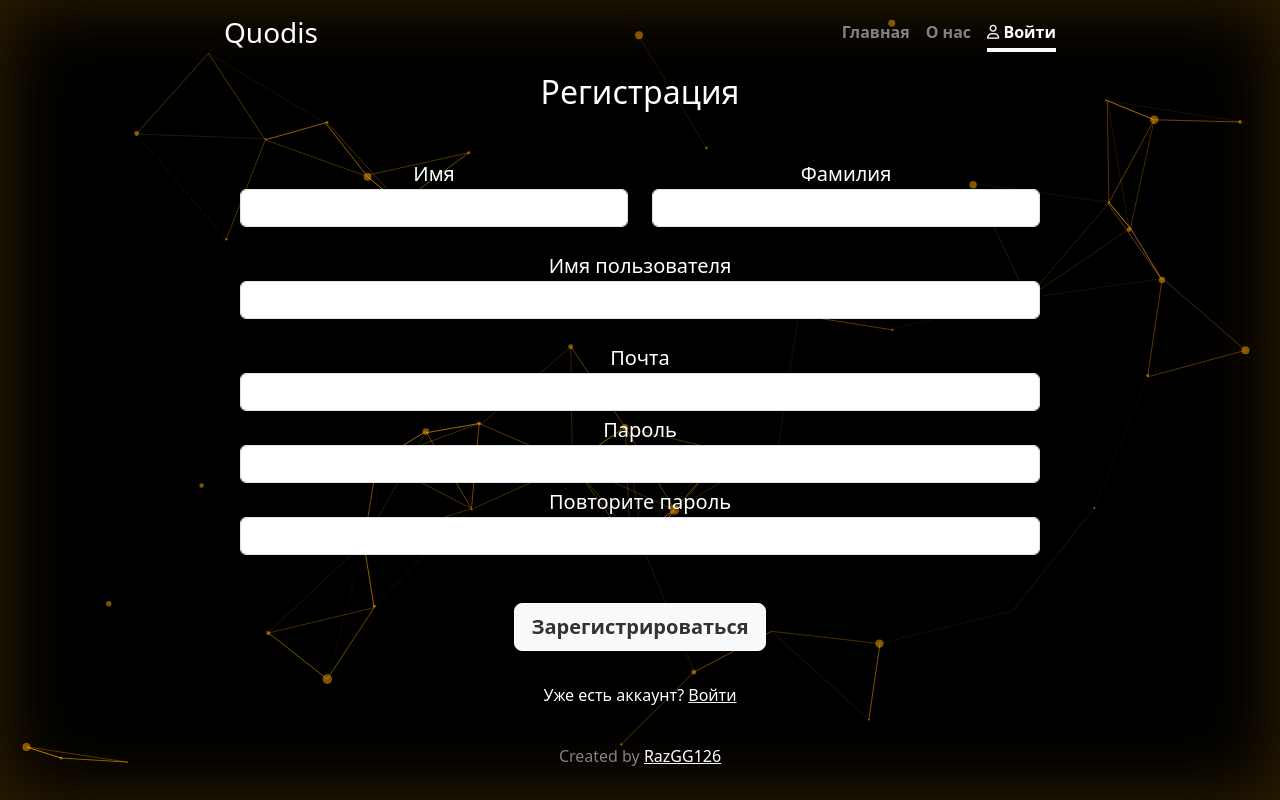
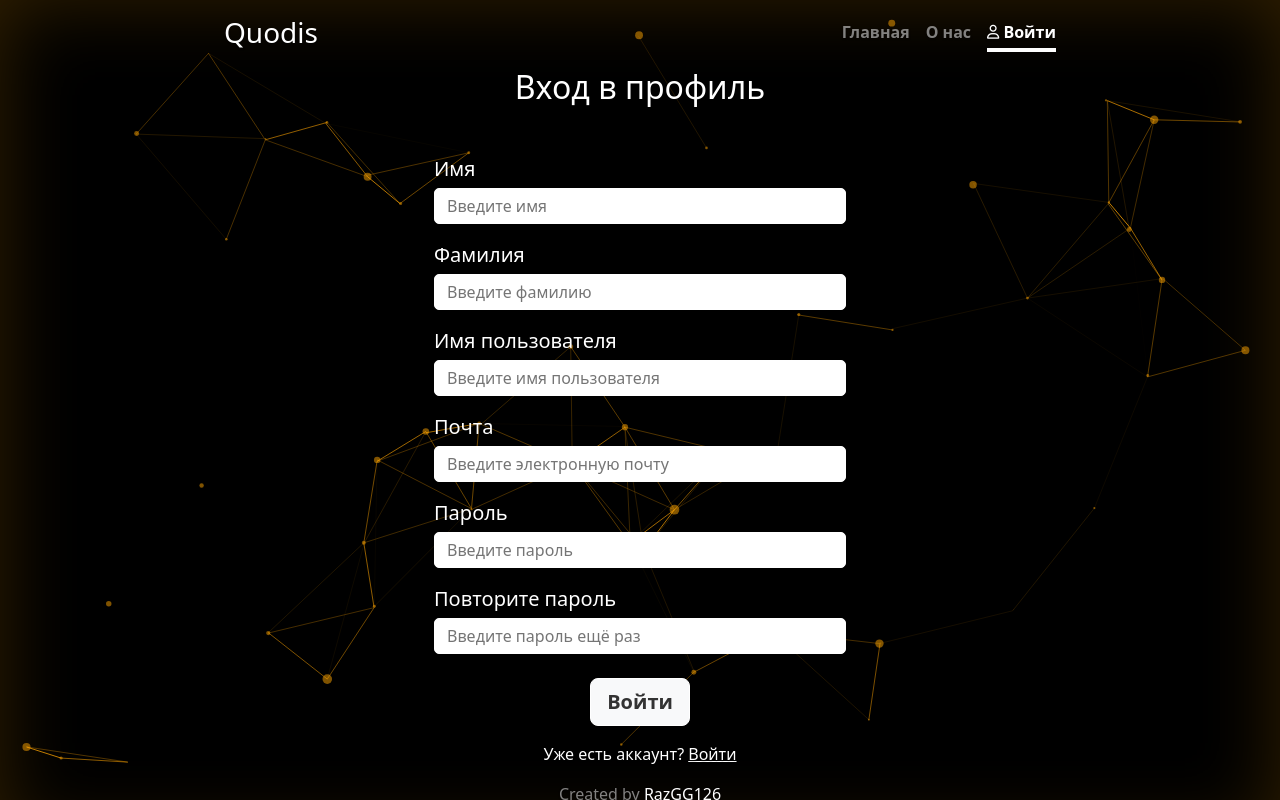
Before and after one commit to RazGG126/web, a Flask app: page /register in a window 1280 px wide. Run offline with Flask 3, Linux system fonts and the light colour scheme; some libraries are stand-ins or nearby versions.

Commit message:
Fix bags in register.html, fix grid

```diff
--- a/forms/user.py
+++ b/forms/user.py
@@ -10,4 +10,4 @@ class RegisterForm(FlaskForm):
     email = EmailField('Почта', validators=[DataRequired()])
     password = PasswordField('Пароль', validators=[DataRequired()])
     password_again = PasswordField('Повторите пароль', validators=[DataRequired()])
-    submit = SubmitField('Зарегистрироваться')
+    submit = SubmitField('Войти')
--- a/main.py
+++ b/main.py
@@ -27,12 +27,12 @@ def reqister():
         if form.password.data != form.password_again.data:
             return render_template('register.html', title='Регистрация',
                                    form=form,
-                                   message="Пароли не совпадают")
+                                   message="Пароли не совпадают", mess_aleft=True)
         db_sess = db_session.create_session()
         if db_sess.query(User).filter(User.email == form.email.data).first():
             return render_template('register.html', title='Регистрация',
                                    form=form,
-                                   message="Такой пользователь уже есть")
+                                   message="Такой пользователь уже есть", mess_aleft=True)
         user = User(
             name=form.name.data,
             surname=form.surname.data,
--- a/static/style/style.css
+++ b/static/style/style.css
@@ -78,12 +78,20 @@ input[type='email']:focus, input[type='password']:focus
     box-shadow: 0 0 0px 3px rgba(255, 165, 0, 0.4);
 }
 
+.alert-reg{
+    background: red;
+    padding-top: 10px;
+    padding-bottom: 10px;
+    border-radius: 2px;
+    font-size: 16px;
+}
 
 .lb{
     padding:0;
     text-align: left;
     font-size: 20px;
 }
+
 .form-input-reg-log{
     border: 1px solid #fff;
     outline: none;
--- a/templates/register.html
+++ b/templates/register.html
@@ -9,58 +9,116 @@
 
 {% block content %}
 <form class="form-signin" action="" method="post">
-    <h1 class="h2 mb-5 font-weight-normal">Регистрация</h1>
+    <h1 class="h2 mb-5 mt-3 font-weight-normal">Вход в профиль</h1>
     {{ form.hidden_tag() }}
-    <div class="row">
-        <div class="col">
-            <label class="lb">{{ form.name.label }}</label>
-            {{ form.name(class="form-control") }}<br>
+    <div class="row justify-content-center"><label class="lb mb-1 col-12  col-sm-6 col-md-6 col-lg-6 col-xl-6">{{ form.name.label }}</label></div>
+    <div class="row justify-content-center">
+        {{ form.name(class="form-input-reg-log mb-3 col-12 col-sm-6 col-md-6 col-lg-6 col-xl-6", placeholder="Введите имя") }}
         {% for error in form.name.errors %}
             <p class="alert alert-danger" role="alert">
                 {{ error }}
             </p>
         {% endfor %}
     </div>
-        <div class="col">
-            <label class="lb">{{ form.surname.label }}</label>
-            {{ form.surname(class="form-control") }}<br>
+    <div class="row justify-content-center"><label class="lb mb-1 col-12  col-sm-6 col-md-6 col-lg-6 col-xl-6">{{ form.surname.label }}</label></div>
+    <div class="row justify-content-center">
+        {{ form.surname(class="form-input-reg-log mb-3 col-12 col-sm-6 col-md-6 col-lg-6 col-xl-6", placeholder="Введите фамилию") }}
         {% for error in form.surname.errors %}
             <p class="alert alert-danger" role="alert">
                 {{ error }}
             </p>
         {% endfor %}
     </div>
-    </div>
-    <label class="lb">{{ form.nick_name.label }}</label>
-    {{ form.nick_name(class="form-control") }}<br>
+    <div class="row justify-content-center"><label class="lb mb-1 col-12  col-sm-6 col-md-6 col-lg-6 col-xl-6">{{ form.nick_name.label }}</label></div>
+    <div class="row justify-content-center">
+        {{ form.nick_name(class="form-input-reg-log mb-3 col-12 col-sm-6 col-md-6 col-lg-6 col-xl-6", placeholder="Введите имя пользователя") }}
         {% for error in form.nick_name.errors %}
             <p class="alert alert-danger" role="alert">
                 {{ error }}
             </p>
         {% endfor %}
-    <label class="lb">{{ form.email.label }}</label>
-    {{ form.email(class="form-control mb-1 input-reg-log", type="email") }}
+    </div>
+    <div class="row justify-content-center"><label class="lb mb-1 col-12  col-sm-6 col-md-6 col-lg-6 col-xl-6">{{ form.email.label }}</label></div>
+    <div class="row justify-content-center">
+        {{ form.email(class="form-input-reg-log mb-3 col-12 col-sm-6 col-md-6 col-lg-6 col-xl-6", placeholder="Введите электронную почту", type="email") }}
         {% for error in form.email.errors %}
             <p class="alert alert-danger" role="alert">
                 {{ error }}
             </p>
         {% endfor %}
-    <label class="lb">{{ form.password.label }}</label>
-    {{ form.password(class="form-control mb-1 input-reg-log", type="password") }}
+    </div>
+    <div class="row justify-content-center"><label class="lb mb-1 col-12  col-sm-6 col-md-6 col-lg-6 col-xl-6">{{ form.password.label }}</label></div>
+    <div class="row justify-content-center">
+        {{ form.password(class="form-input-reg-log mb-3 col-12 col-sm-6 col-md-6 col-lg-6 col-xl-6", placeholder="Введите пароль", type="password") }}
         {% for error in form.password.errors %}
             <p class="alert alert-danger" role="alert">
                 {{ error }}
             </p>
         {% endfor %}
-    <label class="lb">{{ form.password_again.label }}</label>
-    {{ form.password_again(class="form-control mb-5 input-reg-log col-12", type="password") }}
-    {% for error in form.password_again.errors %}
+    </div>
+    <div class="row justify-content-center"><label class="lb mb-1 col-12  col-sm-6 col-md-6 col-lg-6 col-xl-6">{{ form.password_again.label }}</label></div>
+    <div class="row justify-content-center">
+        {{ form.password_again(class="form-input-reg-log mb-4 col-12 col-sm-6 col-md-6 col-lg-6 col-xl-6", placeholder="Введите пароль ещё раз", type="password") }}
+        {% for error in form.password_again.errors %}-->
             <p class="alert alert-danger" role="alert">
                 {{ error }}
             </p>
         {% endfor %}
-    <p>{{ form.submit(type="submit", class="hv-btn btn btn-lg btn-light fw-bold border-white mb-3") }}</p>
-    {{message}}
+    </div>
+<!--    <h1 class="h2 mb-5 font-weight-normal">Регистрация</h1>-->
+<!--    {{ form.hidden_tag() }}-->
+<!--    <div class="row">-->
+<!--        <div class="col justify-content-start">-->
+<!--            <label class="lb w-100">{{ form.name.label }}</label>-->
+<!--            {{ form.name(class="form-control") }}<br>-->
+<!--            {% for error in form.name.errors %}-->
+<!--                <p class="alert alert-danger" role="alert">-->
+<!--                    {{ error }}-->
+<!--                </p>-->
+<!--            {% endfor %}-->
+<!--        </div>-->
+<!--        <div class="col">-->
+<!--            <label class="lb w-100">{{ form.surname.label }}</label>-->
+<!--            {{ form.surname(class="form-control") }}<br>-->
+<!--            {% for error in form.surname.errors %}-->
+<!--                <p class="alert alert-danger" role="alert">-->
+<!--                    {{ error }}-->
+<!--                </p>-->
+<!--            {% endfor %}-->
+<!--        </div>-->
+<!--    </div>-->
+<!--    <label class="lb">{{ form.nick_name.label }}</label>-->
+<!--    {{ form.nick_name(class="form-control") }}<br>-->
+<!--    {% for error in form.nick_name.errors %}-->
+<!--        <p class="alert alert-danger" role="alert">-->
+<!--            {{ error }}-->
+<!--        </p>-->
+<!--    {% endfor %}-->
+<!--    <label class="lb">{{ form.email.label }}</label>-->
+<!--    {{ form.email(class="form-control mb-1 input-reg-log", type="email") }}-->
+<!--    {% for error in form.email.errors %}-->
+<!--            <p class="alert alert-danger" role="alert">-->
+<!--                {{ error }}-->
+<!--            </p>-->
+<!--    {% endfor %}-->
+<!--    <label class="lb">{{ form.password.label }}</label>-->
+<!--    {{ form.password(class="form-control mb-1 input-reg-log", type="password") }}-->
+<!--    {% for error in form.password.errors %}-->
+<!--        <p class="alert alert-danger" role="alert">-->
+<!--            {{ error }}-->
+<!--        </p>-->
+<!--    {% endfor %}-->
+<!--    <label class="lb">{{ form.password_again.label }}</label>-->
+<!--    {{ form.password_again(class="form-control mb-5 input-reg-log col-12", type="password") }}-->
+<!--    {% for error in form.password_again.errors %}-->
+<!--        <p class="alert alert-danger" role="alert">-->
+<!--            {{ error }}-->
+<!--        </p>-->
+<!--    {% endfor %}-->
+    {{ form.submit(type="submit", class="hv-btn btn btn-lg btn-light fw-bold border-white mb-3") }}<br>
+    {% if mess_aleft %}
+        <p class="alert-reg mb-2" role="alert">{{message}}</p>
+    {% endif %}
 </form>
 <p>Уже есть аккаунт? <a class="reg-login-text" href="/sign-in">Войти</a></p>
 {% endblock %}
```
Lines whose indentation alone changed are shown as unchanged.
